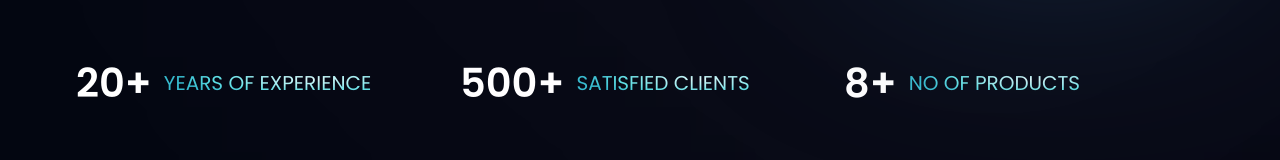
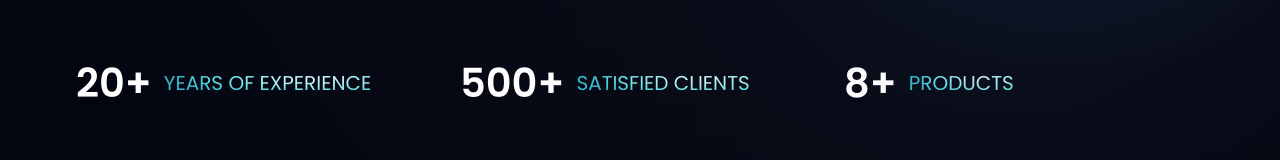
Before and after one commit to bhagyesh16/WebSite, a React (Create React App) app: page / in a window 1280 px wide. Shown: the part 790-950 px from the top of the page. Built offline with nearby package versions, Linux system fonts and the light colour scheme.

Commit message:
Your commit message

```diff
--- a/src/components/Footer.jsx
+++ b/src/components/Footer.jsx
@@ -18,10 +18,24 @@ const Footer = () => {
             Website Development solutions. Discover what you can achieve with India's leading Customized software
             development solution...
           </p>
+          <p className={`${styles.paragraph} text-white mt-4 max-w-full`}>
+            Address: 832,Belguim Tower, Ring Road,
+                    Surat, Gujarat, India.
+                    395003.
+          </p>
+
+          <p className={`${styles.paragraph}  text-white mt-4 max-w-full`}>
+            Contact: +91-9328588728
+          </p>
+
+
+          <p className={`${styles.paragraph}  text-white mt-4 max-w-full`}>
+            Email: info@iits.co.in
+          </p>
         </div>
       </div>
 
-      <div className="w-full flex justify-between items-center md:flex-row flex-col pt-6 pb-6 border-b-[1px] border-b-[#3f3r445] ">
+      <div className="w-full flex justify-between items-center md:flex-row flex-col pt-6 pb-6 border-b-[1px] border-b-[#3f3r445] border-t-[1px] border-t-[#3f3r445] ">
         <p className="font-poppins font-normal text-center text-[18px] leading-[27px] text-white">
           2024 INTEGRATED IT SOLUTION. All Right Reserved.
         </p>
--- a/src/components/Home.jsx
+++ b/src/components/Home.jsx
@@ -1,7 +1,6 @@
 import styles from "../styles";
-import {
-  Container,softicon,} from "../assets/index";
-import Getstared from './getstarted';
+import {Container,softicon,} from "../assets/index";
+
 
 const Home = () => (
   <section id="home" className={`flex
--- a/src/components/Stats.jsx
+++ b/src/components/Stats.jsx
@@ -13,7 +13,7 @@ const Stats = () =>  (
                 font-semibold xs:text-[40px] text-[30px]
                 xs:leading-[53px] leading-[43px] text-white">{stat.value}</h3>
                 <p className="font-poppins
-                font-normal xs:text-[20px] text-[15px]
+                font-normal xs:text-[20px] text-[15px] text-xl
                 xs:leading-[26px] leading-[21px] text-gradient uppercase ml-3">{stat.title}</p>
             </div>
         ))}
--- a/src/constants.js
+++ b/src/constants.js
@@ -86,7 +86,7 @@ export const stats = [
   },
   {
     id: "stats-3",
-    title: "No of Products",
+    title: "Products",
     value: "8+",
   },
 ];
```
